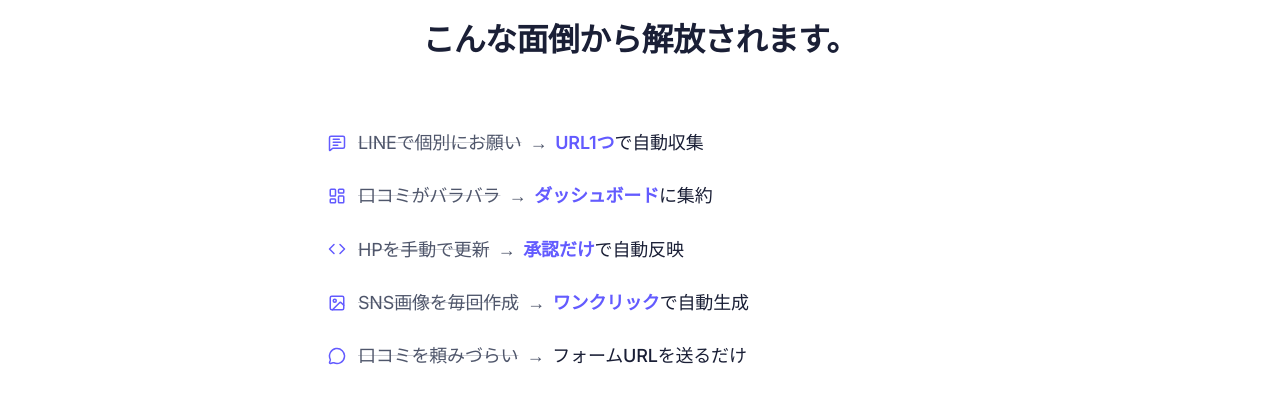
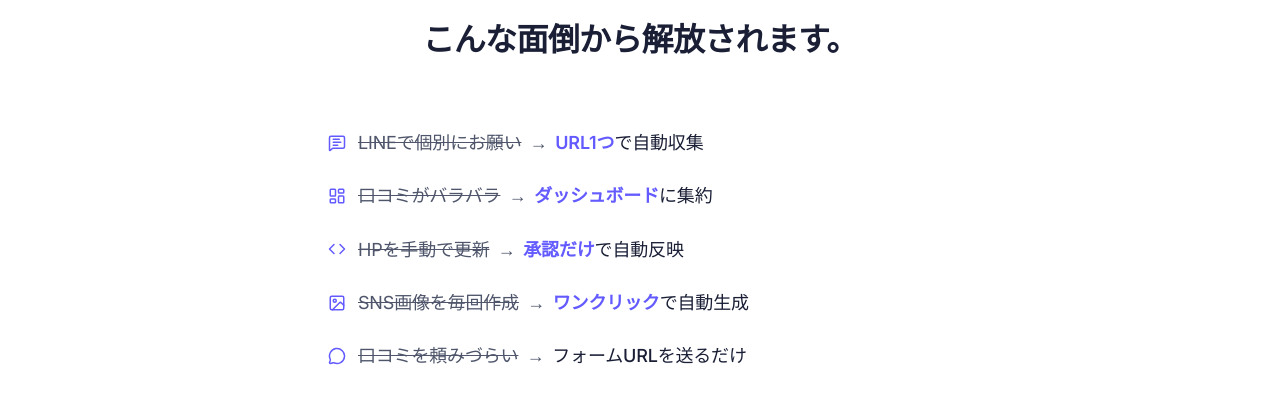
Before and after one commit to forRR444/voice-hub, a Next.js app: page / in a window 1280 px wide. Shown: the part 2440-2856 px from the top of the page. Built offline with nearby package versions, Linux system fonts and the light colour scheme; no server answers.

Commit message:
fix: モバイルで消し線が薄い問題を修正 `decoration-[var(--slate)]/30` が展開する `color-mix(in oklab, ...)` がモバイル Chrome で薄く出ていたので `currentColor` 描画に変更。

```diff
--- a/src/app/page.tsx
+++ b/src/app/page.tsx
@@ -304,7 +304,7 @@ export default function Home() {
               <div key={i} className="flex items-center gap-2.5 sm:gap-3 text-sm sm:text-lg leading-relaxed">
                 <span className="shrink-0">{item.icon}</span>
                 <p>
-                  <span className="text-[var(--slate)] line-through decoration-[var(--slate)]/30">{item.pain}</span>
+                  <span className="text-[var(--slate)] line-through">{item.pain}</span>
                   <span className="mx-2 text-[var(--slate)]">→</span>
                   <span className="text-[var(--ink)] font-medium">{item.solution}</span>
                 </p>
```
